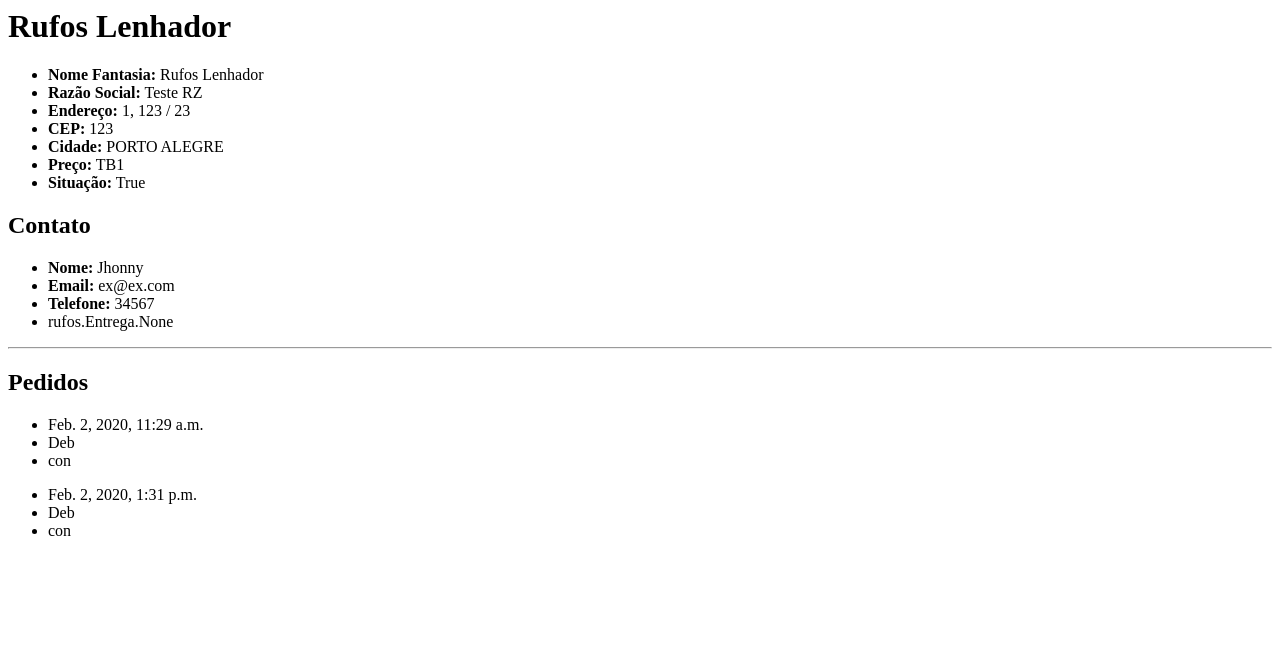
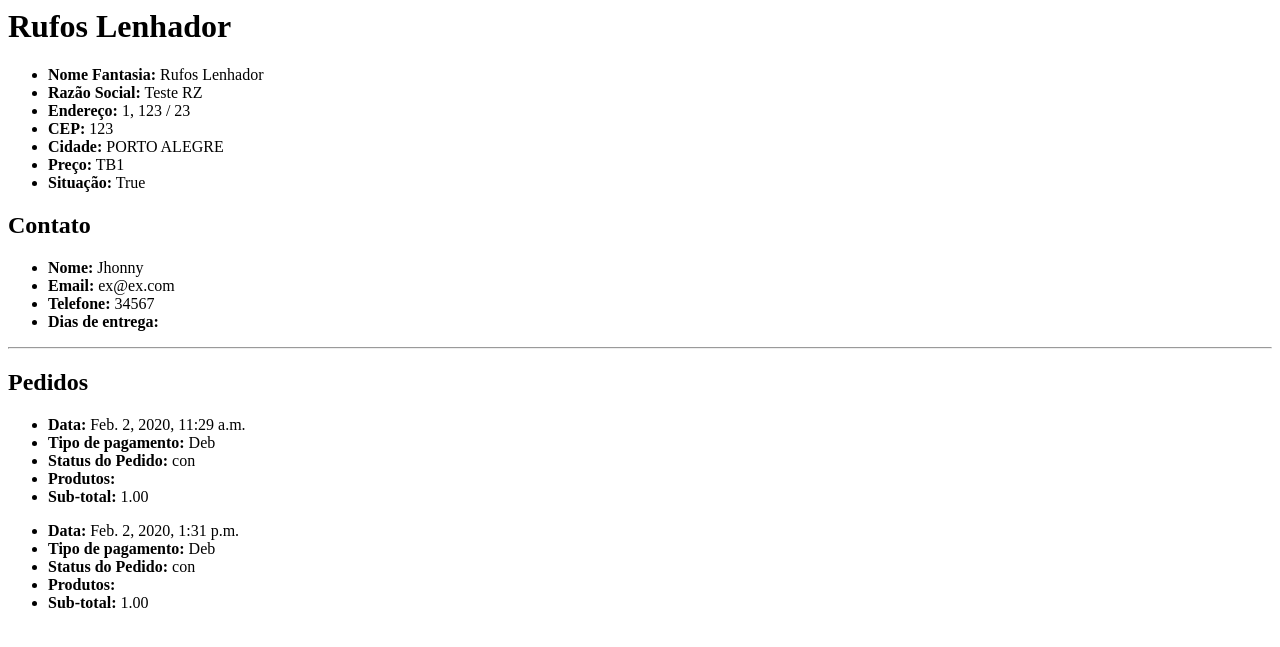
Before and after one commit to rpesce/rufos, a Django app: page /3/ in a window 1280 px wide. Shown: the top 647 px of the page. Run offline with Django 3.2, Linux system fonts and the light colour scheme; data comes from the database, SQL or seed files in the repository; both versions use the stored data as it was after the commit.

Commit message:
wip views

```diff
--- a/innatura_crm/rufos/models.py
+++ b/innatura_crm/rufos/models.py
@@ -119,16 +119,16 @@
         choices = pedido_pgto_opcoes,
         verbose_name="tipo de pagamento",
     )
-    status_entregue = 'ent'
-    status_confirmado = 'con'
-    status_cancelado = 'can'
+    status_entregue = 'Entregue'
+    status_confirmado = 'Confirmado'
+    status_cancelado = 'Cancelado'
     pedido_status_opcoes = [
         (status_entregue, 'Entregue'),
         (status_confirmado, 'Confirmado'),
         (status_cancelado, 'Cancelado'),
     ]
     pedido_status = models.CharField(
-        max_length = 3,
+        max_length = 10,
         choices = pedido_status_opcoes,
         verbose_name="status",
         default= status_confirmado,
--- a/innatura_crm/rufos/templates/rufos/detalhes_cliente.html
+++ b/innatura_crm/rufos/templates/rufos/detalhes_cliente.html
@@ -13,7 +13,7 @@
     <li><b>Nome:</b> {{ cliente.cliente_nome_contato }}</li>
     <li><b>Email:</b> {{ cliente.cliente_email }}</li>
     <li><b>Telefone:</b> {{ cliente.cliente_telefone }}</li>
-    <li>{{ cliente.cliente_dias_entrega }}</li>
+    <li><b>Dias de entrega:</b> {% for d in dias %} "{{ d }}, " {% endfor %}</li>
 </ul>
 
 {% if pedido %}
@@ -21,9 +21,17 @@
     <h2>Pedidos</h2>
         {% for p in pedido %}
         <ul>
-            <li>{{ p.pedido_date }}</li>
-                <li>{{ p.pedido_pagamento }}</li>
-                <li>{{ p.pedido_status }}</li>
+            <li><b>Data: </b>{{ p.pedido_date }}</li>
+            <li><b>Tipo de pagamento: </b>{{ p.pedido_pagamento }}</li>
+            <li><b>Status do Pedido: </b>{{ p.pedido_status }}</li>
+            <li><b>Produtos:</b>
+                {% for p in produto %}
+                    <ul>
+                        <li>{{ p.produto }}, {{ p.quantidade }}</li>
+                    </ul>
+                {% endfor %}
+            </li>
+            <li><b>Sub-total: </b>{{ p.pedido_sub_total }}</li>
         </ul>
         {% endfor %}
 {% endif %}
--- a/innatura_crm/rufos/views.py
+++ b/innatura_crm/rufos/views.py
@@ -3,7 +3,7 @@
 # Create your views here.
 
 from django.http import HttpResponse
-from .models import Cliente, Pedido
+from .models import Cliente, Pedido, PedidoProduto
 
 
 def index(request):
@@ -14,10 +14,16 @@
     }
     return render(request, 'rufos/index.html', context)
 
+
 def detalhes_cliente(request, cliente_id):
     cliente = get_object_or_404(Cliente, pk=cliente_id)
     pedido = Pedido.objects.filter(pedido_cliente=cliente_id)
-    return render(request, 'rufos/detalhes_cliente.html', {'cliente':cliente, 'pedido':pedido})
+
+    def produto(pedido_id):
+        produto = PedidoProduto.objects.filter(pedido=pedido_id)
+
+    return render(request, 'rufos/detalhes_cliente.html', {'cliente':cliente, 'pedido':pedido, 'produto':produto})
+
 
 def pedidos_cliente(request, cliente_id):
     response = "Você está olhando os pedidos do cliente número: %s."
```
Also changed, not shown: innatura_crm/db.sqlite3.
